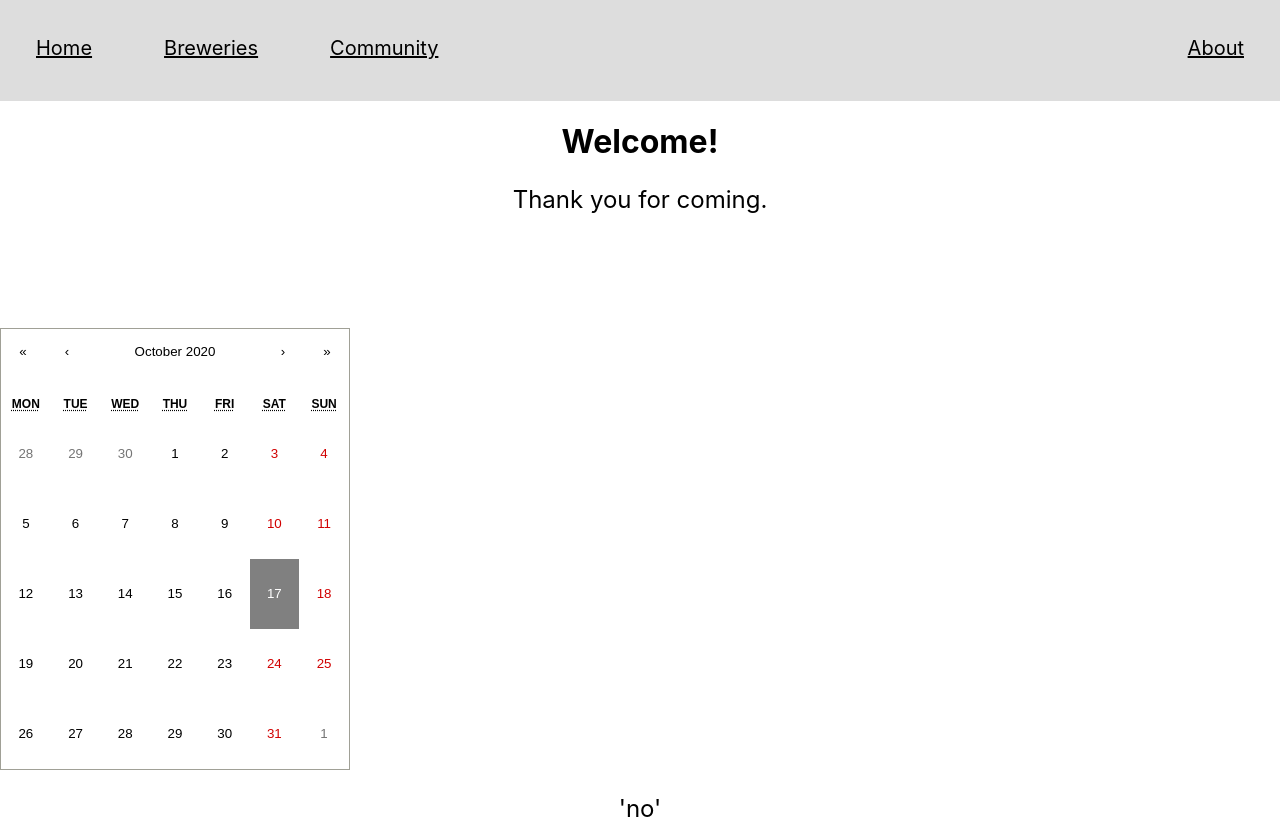
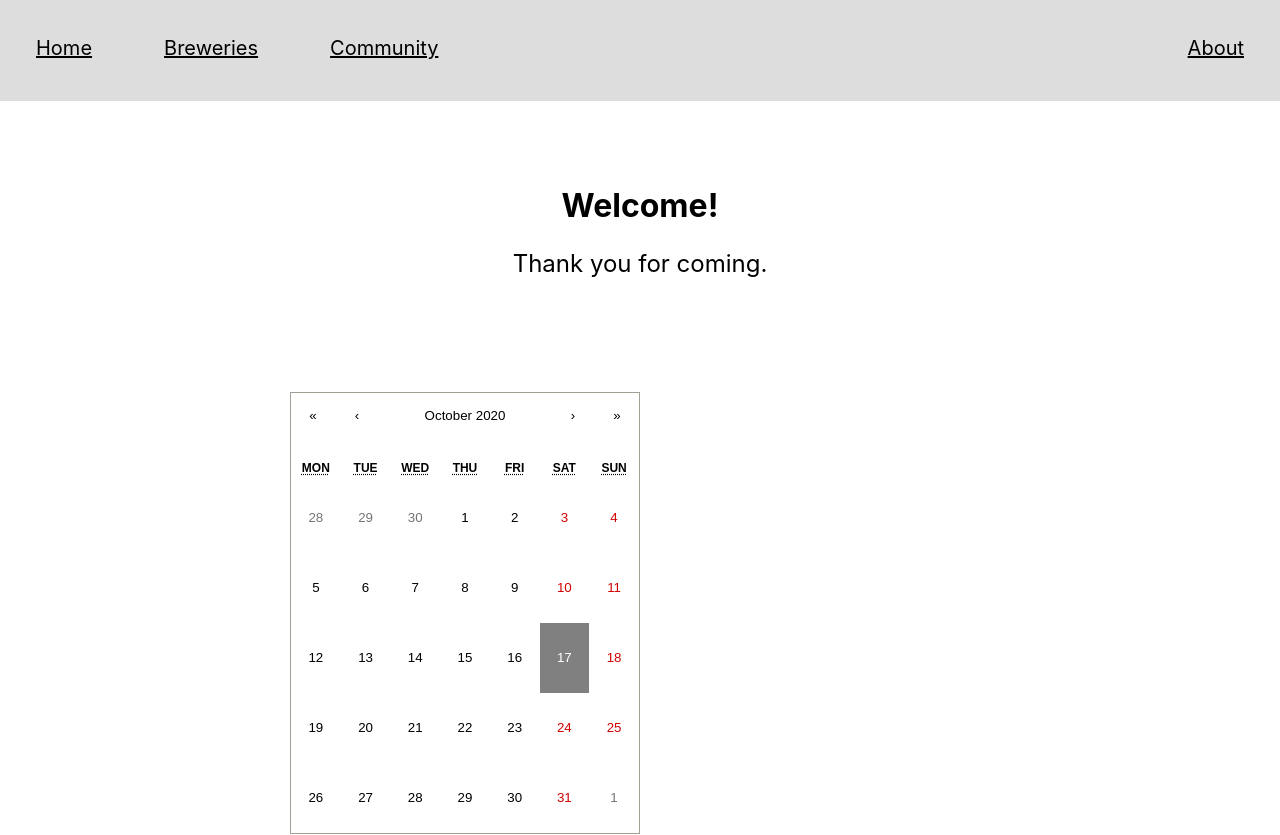
Before and after one commit to ChrisChewning/brewery-site, a React (Create React App) app in the folder myblog/: page / in a window 1280 px wide. Shown: the top 835 px of the page. Built offline with nearby package versions, Linux system fonts and the light colour scheme.

Commit message:
small css change

```diff
--- a/myblog/src/App.css
+++ b/myblog/src/App.css
@@ -45,9 +45,18 @@ ul {
   float: right;
 }
 
+
+
 .event-paragraph{
   font-size: 18px;
   font-style: italic;
+}
+
+
+#page-body {
+  max-width: 700px;
+  margin: auto;
+  padding: 64px;
 }
 
 /*CALENDAR */
```
